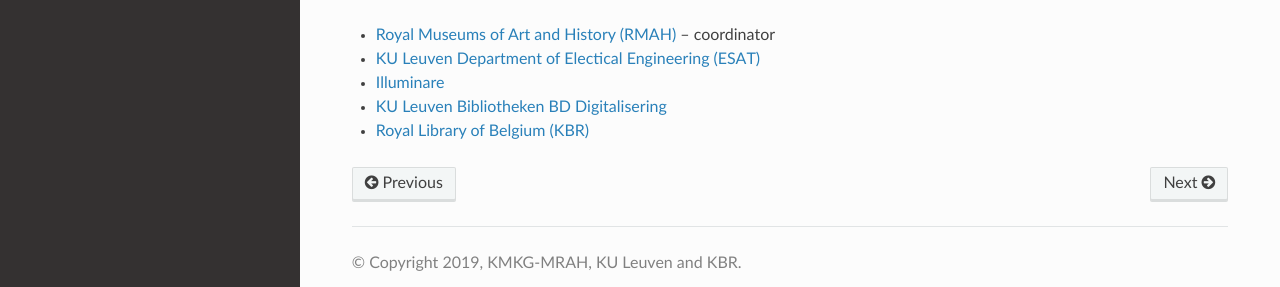
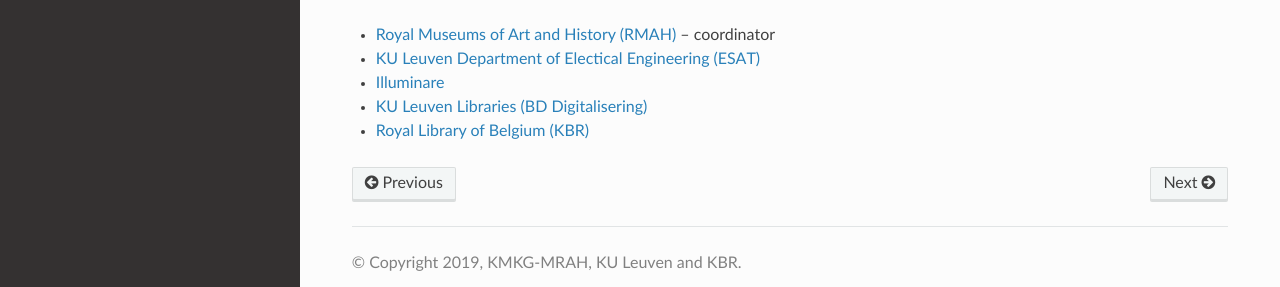
Before and after one commit to vvanwedd/heritagevisualisation, a Sphinx documentation site: the page built from source/pixelplus.rst, in a window 1280 px wide and 900 px high, scrolled down 1728 px. Shown: the part 568-855 px from the top of the window. Built offline with Sphinx 7.4.7 and the Read the Docs theme 2.0.0, drawn with Linux system fonts in a browser that asks for light colours.

Commit message:
Update pixelplus.rst

```diff
--- a/source/pixelplus.rst
+++ b/source/pixelplus.rst
@@ -43,5 +43,5 @@
 * `Royal Museums of Art and History (RMAH) <http://www.kmkg-mrah.be/>`_ – coordinator
 * `KU Leuven Department of Electical Engineering (ESAT) <https://www.esat.kuleuven.be/psi>`_
 * `Illuminare <http://www.illuminare.be/team/>`_
-* `KU Leuven Bibliotheken BD Digitalisering <https://bib.kuleuven.be/BD/digitalisering-en-document-delivery/digitalisering/digitalisering>`_
+* `KU Leuven Libraries (BD Digitalisering) <https://bib.kuleuven.be/BD/digitalisering-en-document-delivery/digitalisering/digitalisering>`_
 * `Royal Library of Belgium (KBR) <https://www.kbr.be/en/>`_
```
